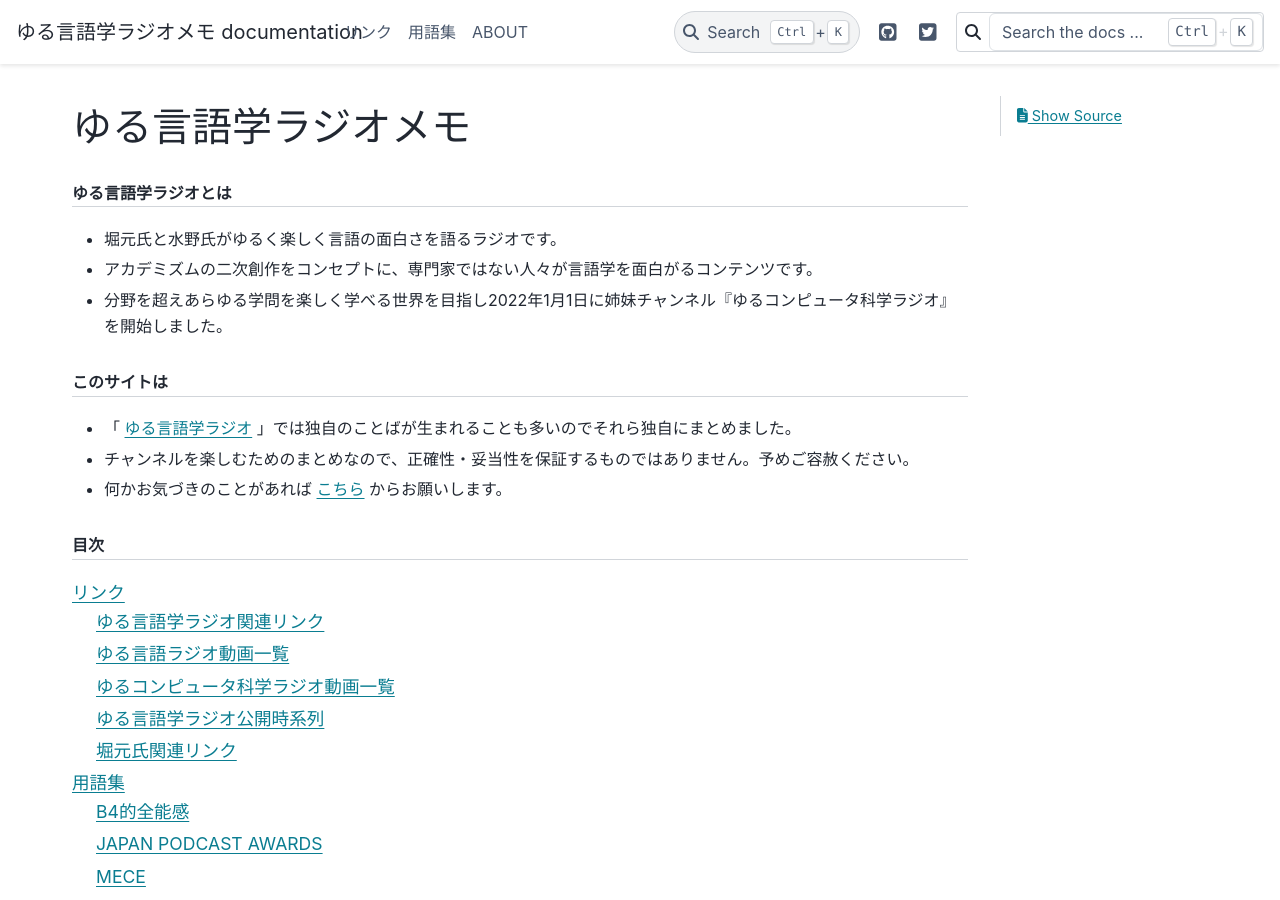
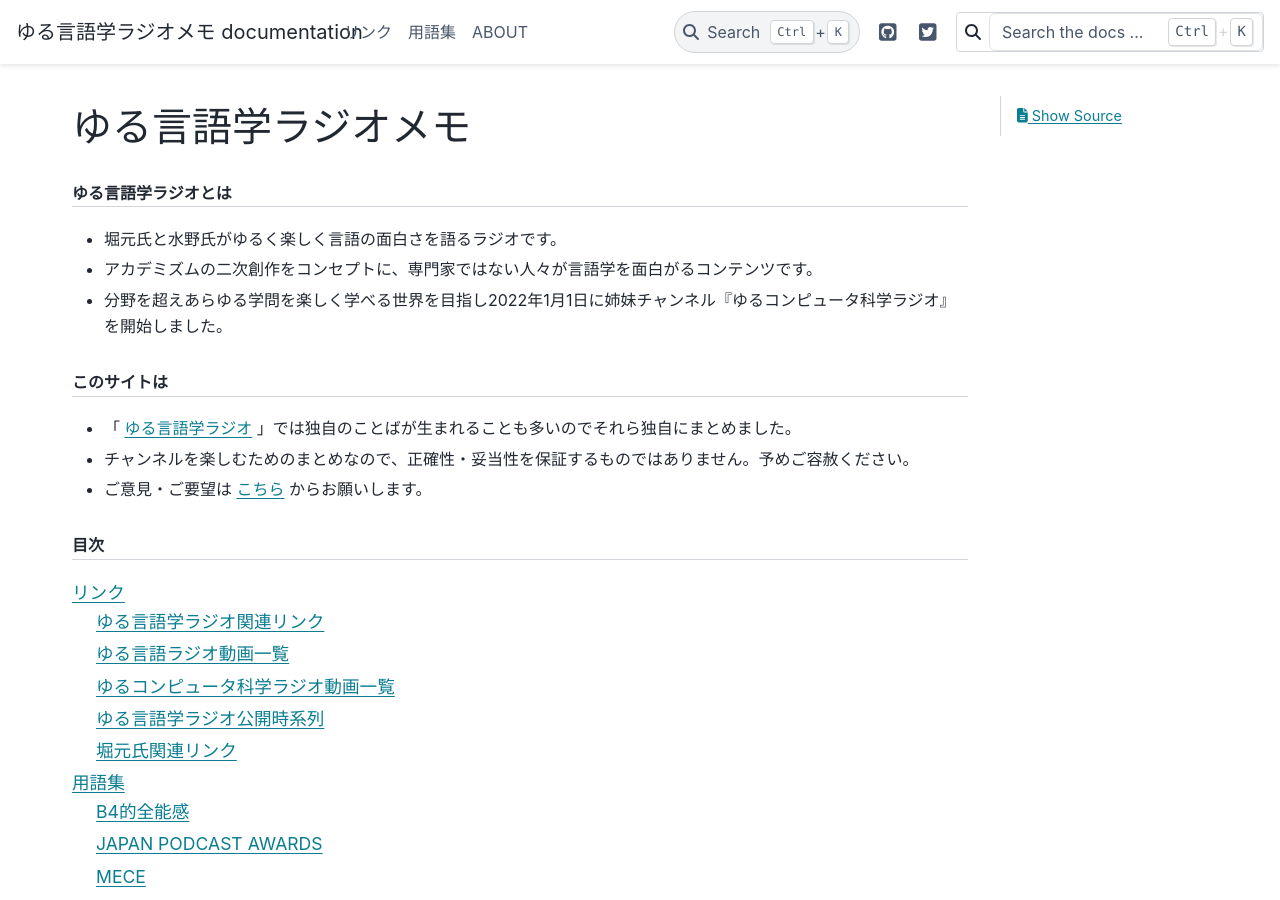
Before and after one commit to mtakagishi/yurugengo, a Sphinx documentation site: the page built from docs/index.rst, in a window 1280 px wide and 900 px high. Built offline with Sphinx 7.4.7 and the PyData theme 0.15.4, drawn with Linux system fonts in a browser that asks for light colours.

Commit message:
微修正

```diff
--- a/docs/index.rst
+++ b/docs/index.rst
@@ -8,7 +8,7 @@
 .. rubric:: このサイトは
 * 「 :doc:`words/ゆる言語学ラジオ` 」では独自のことばが生まれることも多いのでそれら独自にまとめました。
 * チャンネルを楽しむためのまとめなので、正確性・妥当性を保証するものではありません。予めご容赦ください。
-* 何かお気づきのことがあれば `こちら <https://forms.gle/WJ3khhqqeNrEr8fv6>`_ からお願いします。
+* ご意見・ご要望は `こちら <https://forms.gle/WJ3khhqqeNrEr8fv6>`_ からお願いします。
 
 .. rubric:: 目次
 .. toctree::
--- a/docs/words/うんちくプルスウルトラ.rst
+++ b/docs/words/うんちくプルスウルトラ.rst
@@ -1,7 +1,7 @@
 うんちくプルスウルトラ
 ==========================================================
 .. note::
-  * うんちくクリシェに更にうんちくを加えること。
+  * ベタうんちくに対し、更にうんちくを加えることで、一歩先の高度なうんちくに磨き上げていく
 
 .. rubric:: 関連ワード
 * :doc:`うんちくクリシェ`
```
